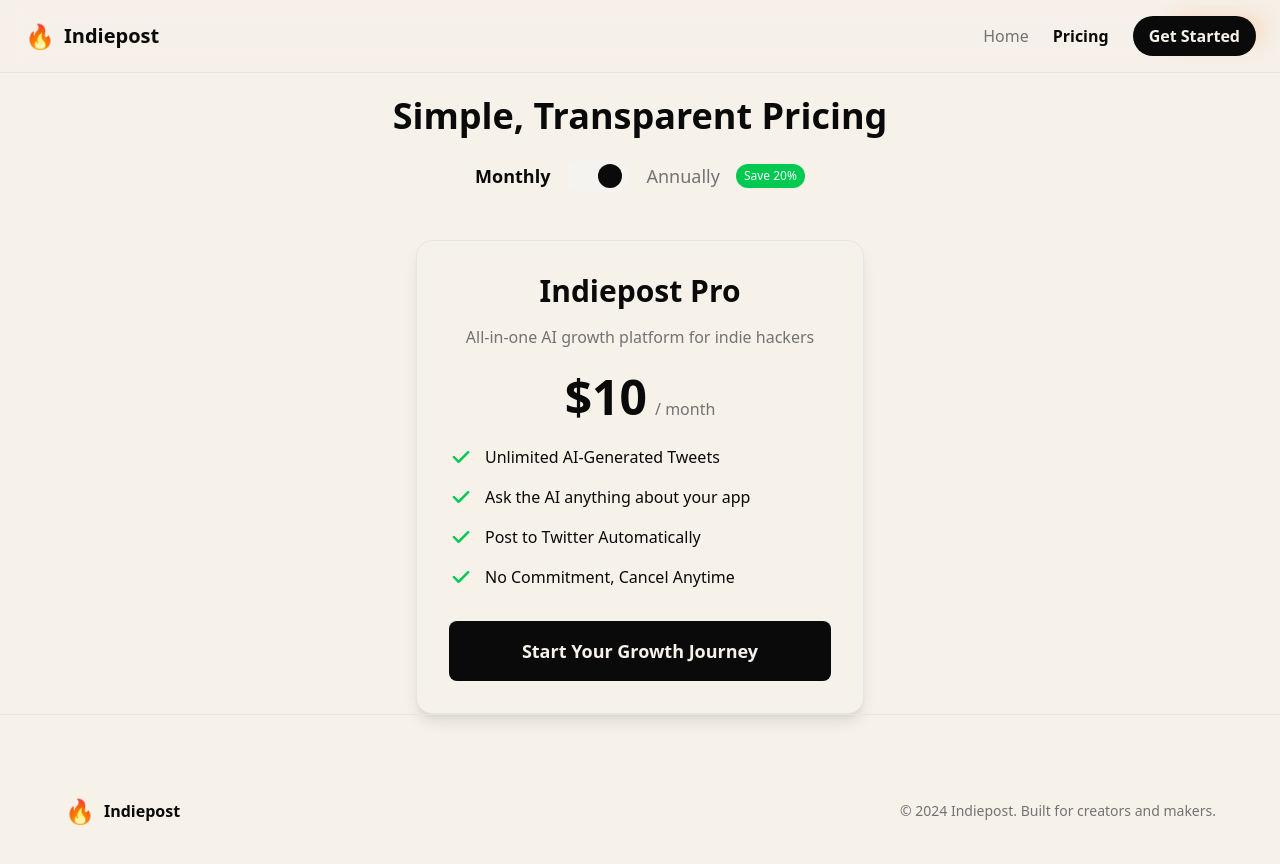
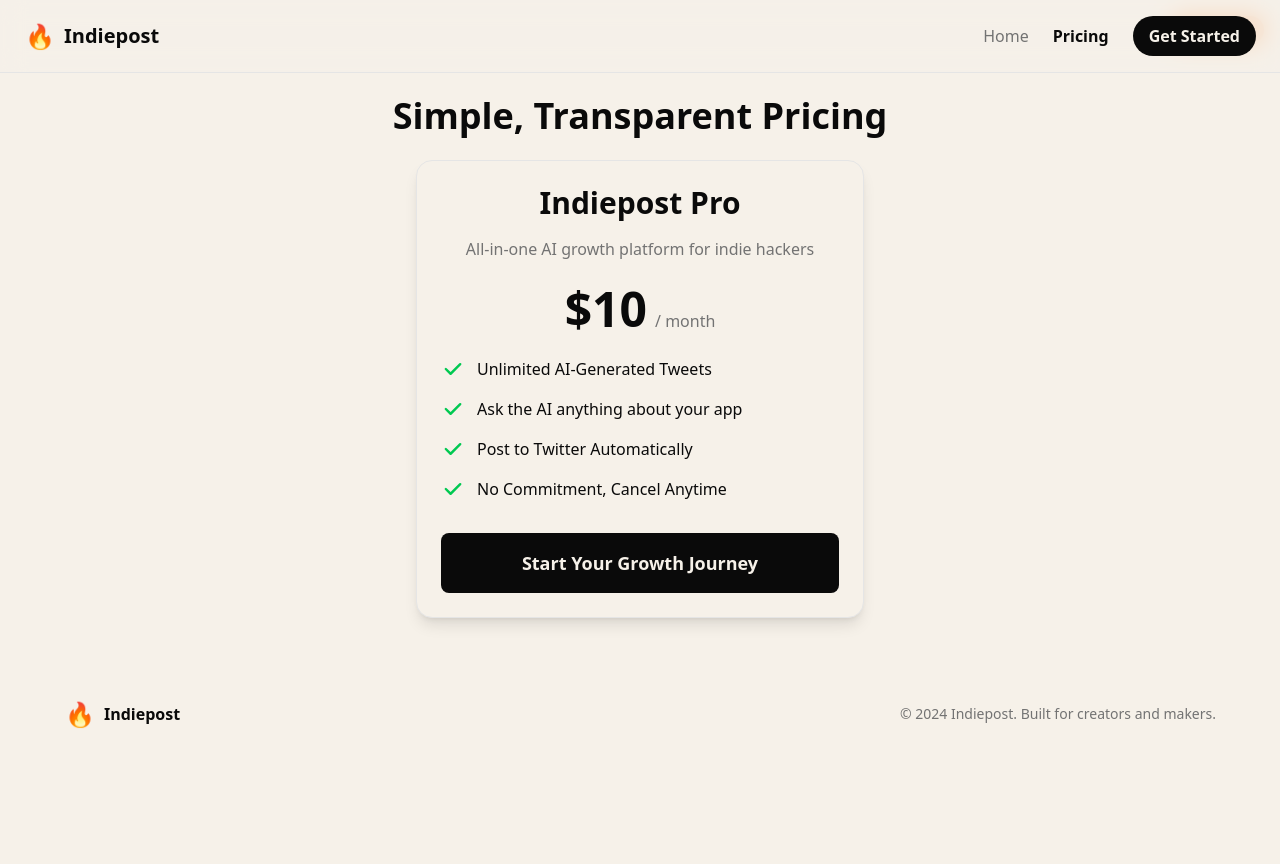
Before and after one commit to ashwaniverma-github/Marketing-co-pilot, a Next.js app: page /pricing in a window 1280 px wide. Shown: the top 864 px of the page. After the commit the page ends 810 px from the top, so only its background shows below. Built offline with nearby package versions, Linux system fonts and the light colour scheme.

Commit message:
pricing improved

```diff
--- a/src/app/pricing/page.tsx
+++ b/src/app/pricing/page.tsx
@@ -4,8 +4,6 @@ import { useState } from 'react';
 import Link from 'next/link';
 
 export default function PricingPage() {
-  const [isAnnual, setIsAnnual] = useState(false);
-
   return (
     <div className="min-h-screen bg-background">
       {/* Navigation */}
@@ -28,35 +26,13 @@ export default function PricingPage() {
       </nav>
 
       {/* Pricing Hero */}
-      <section className="pt-24 px-6 text-center space-y-4 ">
+      <section className="pt-24 px-6 text-center space-y-4">
         <h1 className="text-4xl font-semibold text-foreground mb-6">
           Simple, Transparent Pricing
         </h1>
 
-        {/* Billing Toggle */}
-        <div className="flex justify-center items-center space-x-4 mb-12">
-          <span className={`text-lg ${!isAnnual ? 'text-foreground font-semibold' : 'text-muted-foreground'}`}>
-            Monthly
-          </span>
-          <button
-            onClick={() => setIsAnnual(!isAnnual)}
-            className="relative w-16 h-8 bg-muted/50 rounded-full focus:outline-none"
-          >
-            <span
-              className={`absolute top-1 w-6 h-6 bg-foreground rounded-full transition-transform duration-300 ease-in-out
-                ${isAnnual ? 'transform translate-x-full' : ''}`}
-            />
-          </button>
-          <span className={`text-lg ${isAnnual ? 'text-foreground font-semibold' : 'text-muted-foreground'}`}>
-            Annually
-          </span>
-          <span className="bg-green-500 text-white text-xs px-2 py-1 rounded-full">
-            Save 20%
-          </span>
-        </div>
-
         {/* Pricing Card */}
-        <div className="max-w-md mx-auto bg-background border rounded-2xl p-8 shadow-lg">
+        <div className="max-w-md mx-auto bg-background border rounded-2xl p-6 shadow-lg">
           <div className="absolute top-0 right-0 m-4 bg-orange-500 text-white px-3 py-1 rounded-full text-sm">
             Best Value
           </div>
@@ -67,18 +43,9 @@ export default function PricingPage() {
             All-in-one AI growth platform for indie hackers
           </p>
           <div className="mb-6">
-            <span className="text-5xl font-bold text-foreground">
-              {isAnnual ? '$9' : '$10'}
-            </span>
-            <span className="text-muted-foreground ml-2">
-              / {isAnnual ? 'year' : 'month'}
-            </span>
+            <span className="text-5xl font-bold text-foreground">$10</span>
+            <span className="text-muted-foreground ml-2">/ month</span>
           </div>
-          {isAnnual && (
-            <p className="text-green-600 mb-4">
-              Billed annually at $48 (Save 20%)
-            </p>
-          )}
           <ul className="mb-8 space-y-4 text-left">
             <li className="flex items-center">
               <svg className="w-6 h-6 text-green-500 mr-3" fill="currentColor" viewBox="0 0 20 20">
@@ -114,9 +81,8 @@ export default function PricingPage() {
         </div>
       </section>
 
-
       {/* Footer */}
-      <footer className="border-t border-border px-6 py-20">
+      <footer className="px-6 py-20">
         <div className="max-w-6xl mx-auto flex justify-between items-center">
           <div className="flex items-center space-x-2">
             <div className="w-8 h-8 flex items-center justify-center">
```
